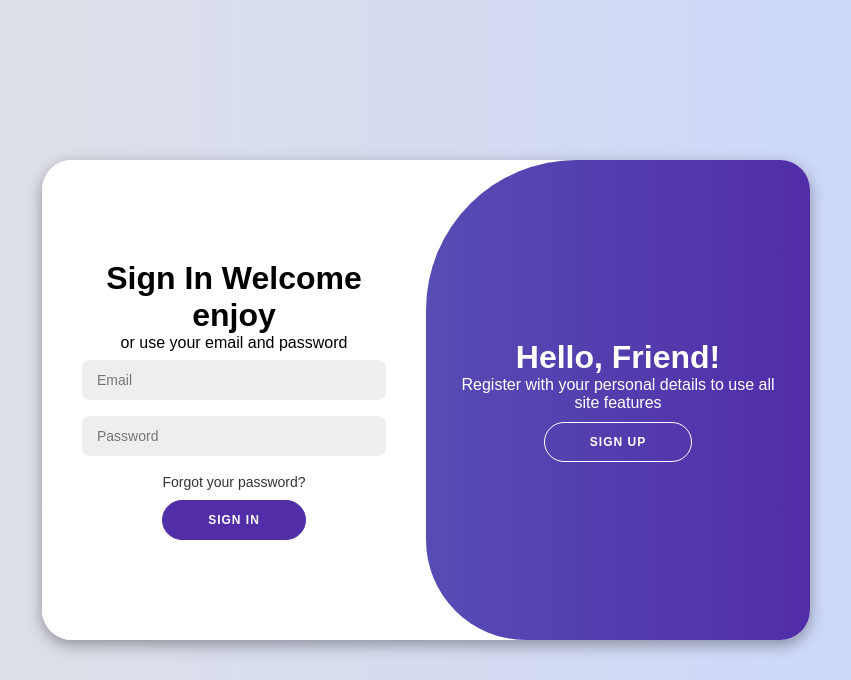
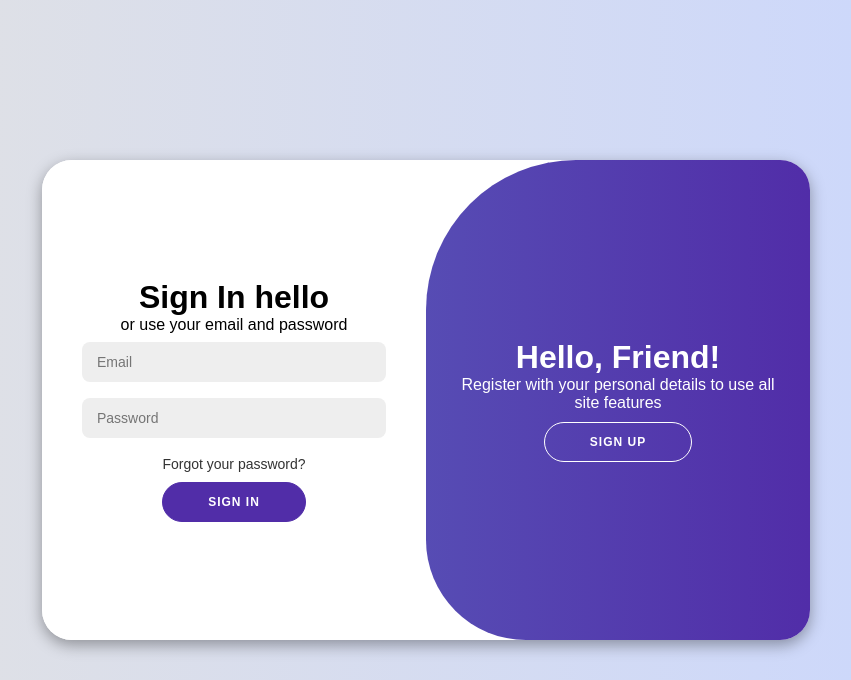
Before and after one commit to Mukesh-1111/E-commerce_fask_app, a Flask app: page / in a window 1280 px wide. Shown: the top 680 px of the page, without its empty margins (214-1065 px from the left). Run offline with Flask 3, Linux system fonts and the light colour scheme; some libraries are stand-ins or nearby versions.

Commit message:
new index file commit

```diff
--- a/Fask/templates/index.html
+++ b/Fask/templates/index.html
@@ -28,7 +28,7 @@
     <!-- Sign In -->
     <div class="form-container sign-in">
       <form id="registerForm" action="{{ url_for('login') }}" method="post">
-        <h1>Sign In Welcome enjoy</h1>
+        <h1>Sign In hello</h1>
         <span>or use your email and password</span>
         <input type="email" name="username" placeholder="Email" required />
         <input type="password" name="password" placeholder="Password" required />
```
